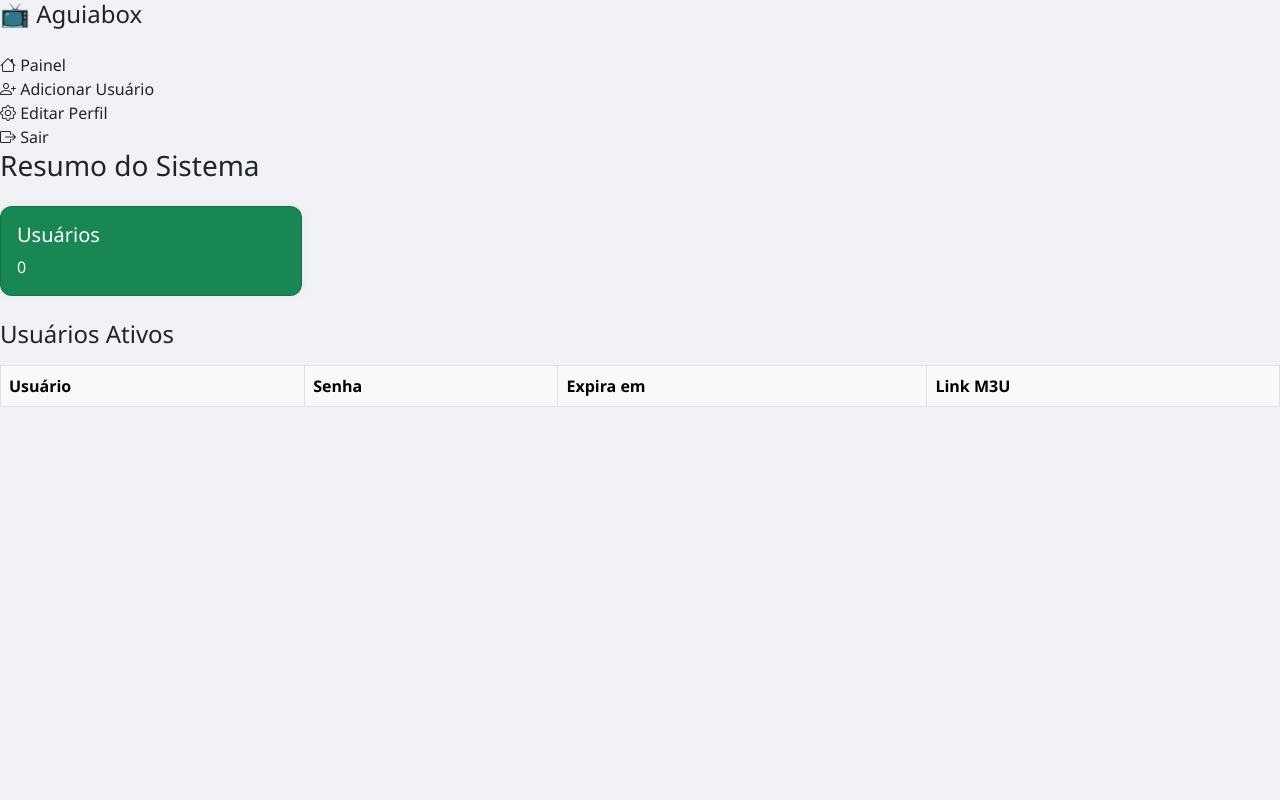
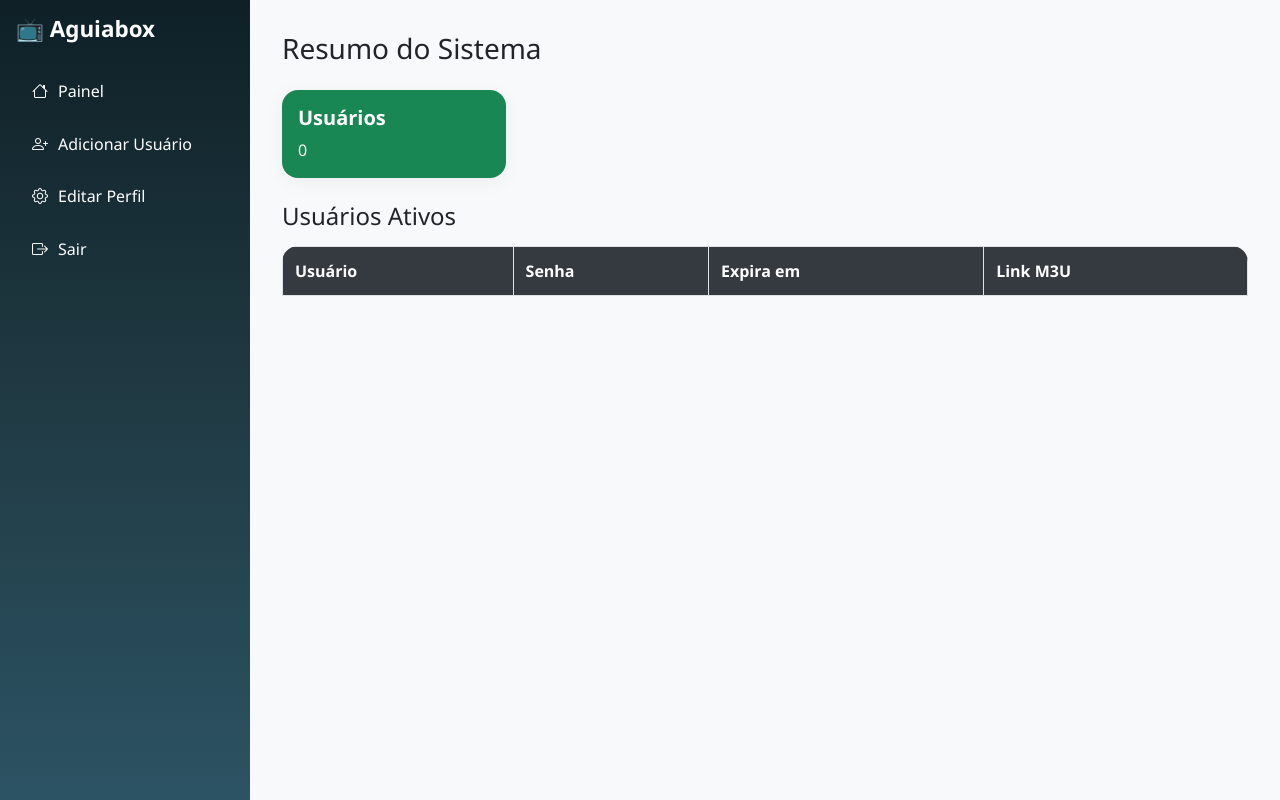
Before and after one commit to silverfb13/painelaguiabox, a PHP site: page /dashboard.html in a window 1280 px wide. Run offline with PHP 8.4, Linux system fonts and the light colour scheme; lists and menus that the app fills with data are empty.

Commit message:
Update painel.css

```diff
--- a/painel.css
+++ b/painel.css
@@ -1,21 +1,33 @@
-body {
-  background-color: #f0f2f5;
-  font-family: 'Segoe UI', sans-serif;
-}
+body { font-family: 'Segoe UI', sans-serif; background-color: #f1f3f6; margin: 0; padding: 0; overflow-x: hidden; color: #212529; }
 
-.card {
-  border-radius: 0.75rem;
-  box-shadow: 0 0 10px rgba(0,0,0,0.05);
-}
+.sidebar { width: 250px; background: linear-gradient(180deg, #0f2027, #203a43, #2c5364); color: white; position: fixed; height: 100vh; padding: 1rem; display: flex; flex-direction: column; justify-content: flex-start; }
 
-.table th, .table td {
-  vertical-align: middle;
-}
+.sidebar h4 { font-weight: bold; font-size: 1.4rem; margin-bottom: 2rem; }
 
-.navbar {
-  border-radius: 0 0 10px 10px;
-}
+.sidebar .nav-link { color: white; padding: 0.75rem 1rem; border-radius: 0.5rem; transition: background 0.3s; display: flex; align-items: center; font-size: 1rem; gap: 10px; margin-bottom: 0.3rem; }
 
-.btn-close {
-  background-color: #fff;
-}
+.sidebar .nav-link:hover { background-color: rgba(255, 255, 255, 0.15); }
+
+.content { margin-left: 250px; padding: 2rem; min-height: 100vh; background: #f8f9fa; }
+
+.card { border: none; border-radius: 1rem; box-shadow: 0 4px 20px rgba(0, 0, 0, 0.05); transition: all 0.3s ease-in-out; }
+
+.card:hover { transform: translateY(-3px); box-shadow: 0 6px 25px rgba(0, 0, 0, 0.1); }
+
+.card h5 { font-weight: 600; font-size: 1.25rem; }
+
+.link-box { font-size: 0.8rem; background-color: #e9ecef; padding: 6px 10px; border-radius: 5px; font-family: monospace; overflow-x: auto; }
+
+.table th { background-color: #343a40; color: white; }
+
+.table td, .table th { vertical-align: middle; padding: 0.75rem; border-color: #dee2e6; }
+
+.table-responsive { border-radius: 1rem; overflow: hidden; }
+
+.modal-content { border-radius: 1rem; box-shadow: 0 5px 25px rgba(0, 0, 0, 0.2); border: none; }
+
+.btn-primary, .btn-success, .btn-warning { border-radius: 0.5rem; font-weight: 500; padding: 0.6rem 1.2rem; }
+
+.btn-close { background: transparent; filter: brightness(0) invert(1); }
+
+@media (max-width: 768px) { .sidebar { position: relative; width: 100%; height: auto; flex-direction: row; justify-content: space-around; } .content { margin-left: 0; padding: 1rem; } }
```
